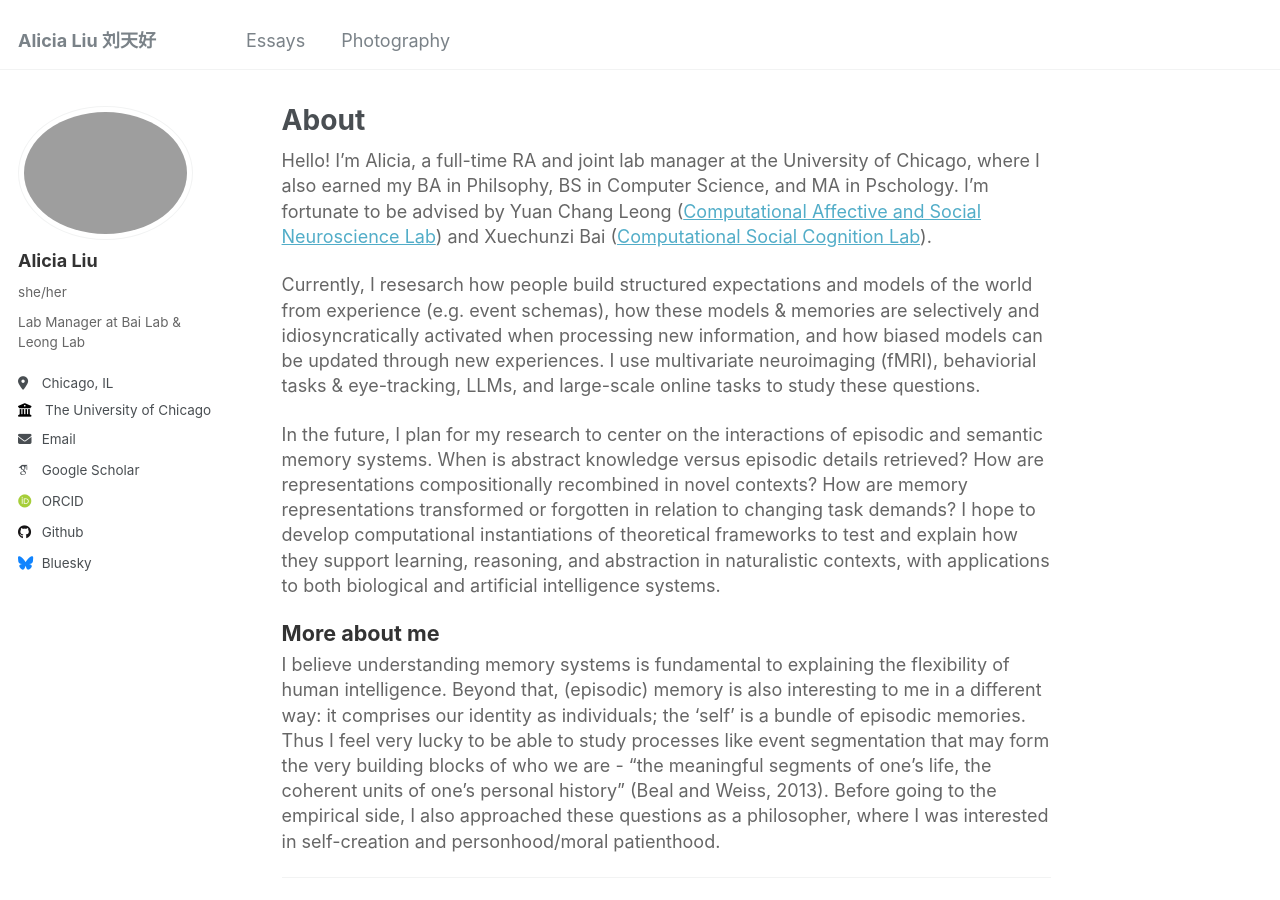
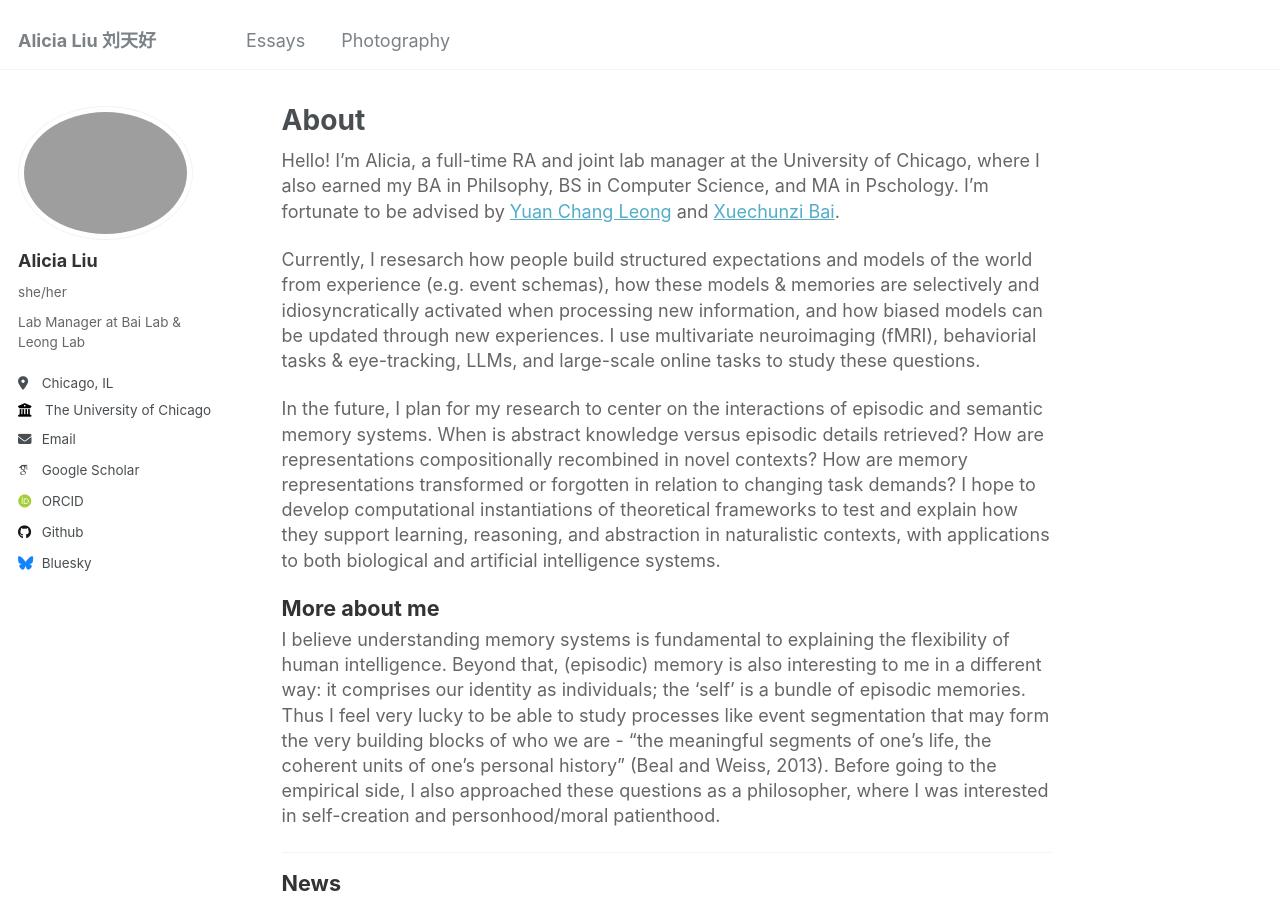
Before and after one commit to 20-alicial/20-alicial.github.io, a Jekyll site: the page built from _pages/about.md, in a window 1280 px wide and 900 px high. Built offline with Jekyll 4.4.1, drawn with Linux system fonts in a browser that asks for light colours; some web fonts are replaced.

Commit message:
fix names

```diff
--- a/_pages/about.md
+++ b/_pages/about.md
@@ -7,7 +7,7 @@ redirect_from:
   - /about.html
 ---
 
-Hello! I'm Alicia, a full-time RA and joint lab manager at the University of Chicago, where I also earned my BA in Philsophy, BS in Computer Science, and MA in Pschology. I'm fortunate to be advised by Yuan Chang Leong ([Computational Affective and Social Neuroscience Lab](https://mcnlab.uchicago.edu)) and Xuechunzi Bai ([Computational Social Cognition Lab](https://baixuechunzi.github.io/uchicago/)).
+Hello! I'm Alicia, a full-time RA and joint lab manager at the University of Chicago, where I also earned my BA in Philsophy, BS in Computer Science, and MA in Pschology. I'm fortunate to be advised by [Yuan Chang Leong](https://mcnlab.uchicago.edu) and [Xuechunzi Bai](https://baixuechunzi.github.io/uchicago/).
 
 Currently, I resesarch how people build structured expectations and models of the world from experience (e.g. event schemas), how these models & memories are selectively and idiosyncratically activated when processing new information, and how biased models can be updated through new experiences. I use multivariate neuroimaging (fMRI), behaviorial tasks & eye-tracking, LLMs, and large-scale online tasks to study these questions.
 
```
